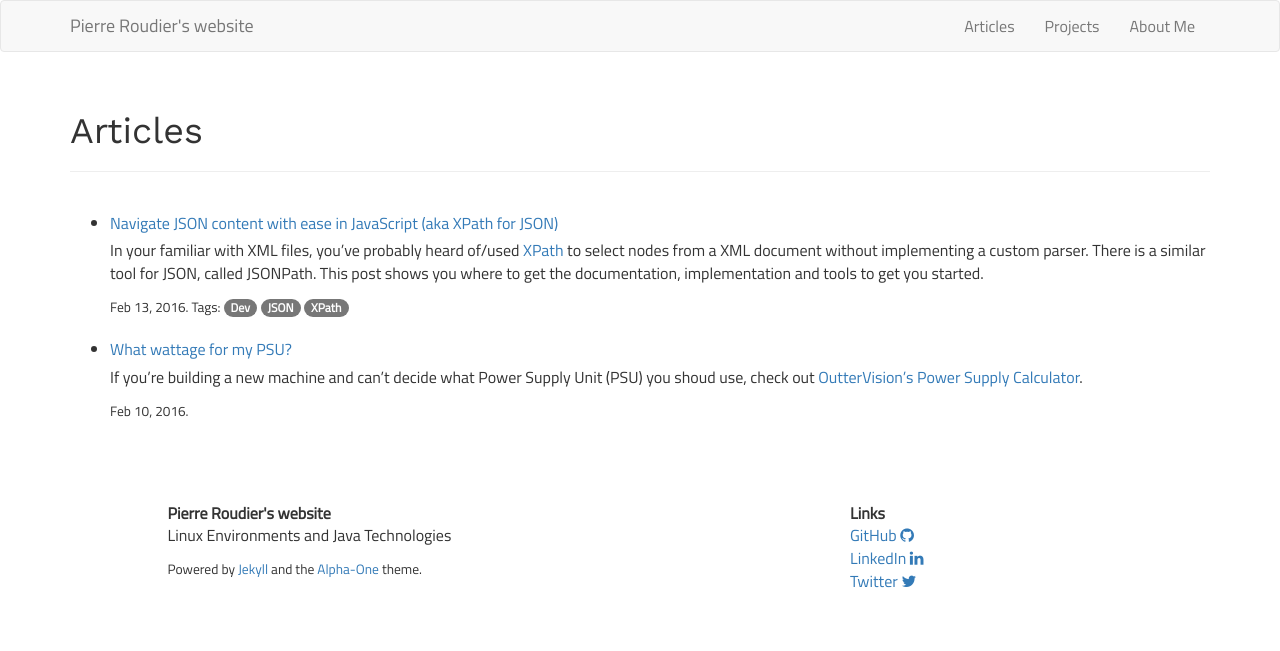
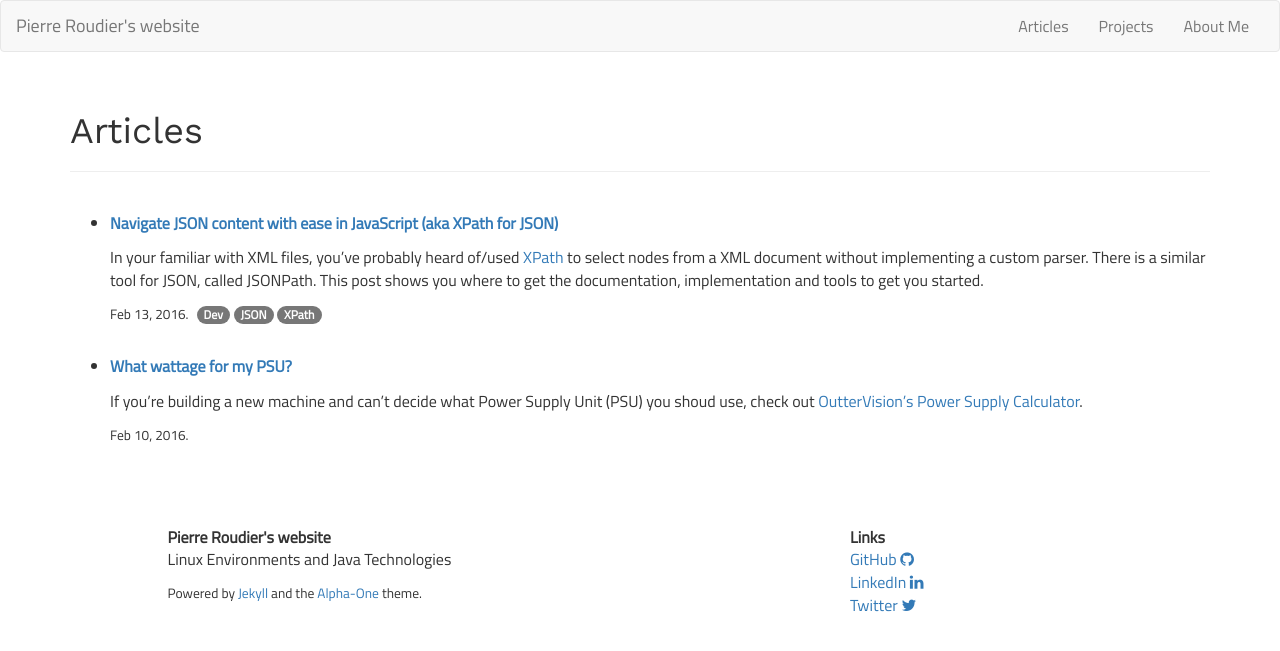
Before and after one commit to proudier/alpha-one, a Jekyll site: the page built from articles.html, in a window 1280 px wide. Shown: the top 651 px of the page. Built offline with Jekyll 4.4.1, drawn with Linux system fonts in a browser that asks for light colours; nearby versions of some CDN libraries.

Commit message:
Fixed collapsed menu. Tweaked display of tags.

```diff
--- a/_config.yml
+++ b/_config.yml
@@ -1,7 +1,7 @@
 title: "Pierre Roudier's website"
 description: "Linux Environments and Java Technologies"
 footer_text: "Powerered by Jeykil. Hosted by OVH."
-baseurl: "" # the subpath of your site, e.g. /blog
+baseurl: "/"
 url: "https://blog.pierreroudier.net"
 
 twitter_username: proudier
--- a/_includes/header.html
+++ b/_includes/header.html
@@ -21,27 +21,27 @@
 </head>
 
 <body>
-    <nav class="navbar navbar-default" role="navigation" id="top-navbar">
-        <div class="container">
+    <nav class="navbar navbar-default">
+        <div class="container-fluid">
             <div class="navbar-header">
-                <button id="menu-toggle" type="button" class="navbar-toggle" >
+                <button type="button" class="navbar-toggle collapsed" data-toggle="collapse" data-target="#navbar-collapse-1">
                     <span class="sr-only">Toggle navigation</span>
-                    <span class="icon-bar bar1"></span>
-                    <span class="icon-bar bar2"></span>
-                    <span class="icon-bar bar3"></span>
+                    <span class="icon-bar"></span>
+                    <span class="icon-bar"></span>
+                    <span class="icon-bar"></span>
                 </button>
-                <a target="_top" href="{{ site.baseurl }}" class="navbar-brand">{{ site.title | escape }}</a>
+                <a class="navbar-brand" href="{{ site.baseurl }}" >{{ site.title | escape }}</a>
             </div>
-            <div class="collapse navbar-collapse"  id="example">
-                <ul class="nav navbar-nav navbar-right navbar-uppercase">
+            <div class="collapse navbar-collapse" id="navbar-collapse-1">
+                <ul class="nav navbar-nav navbar-right">
                     <li>
-                        <a href="articles.html" data-scroll="true" data-id="#blog">Articles</a>
+                        <a href="{{ "articles.html" | prepend: site.baseurl }}" >Articles</a>
                     </li>
                     <li>
-                        <a href="" data-scroll="true" data-id="#projects">Projects</a>
+                        <a href="">Projects</a>
                     </li>
                     <li>
-                        <a href="" data-scroll="true" data-id="#aboutMe">About Me</a>
+                        <a href="">About Me</a>
                     </li>
 {% comment %}
                     {% if site.linkedin_username.size > 0 %}
--- a/_layouts/post.html
+++ b/_layouts/post.html
@@ -5,8 +5,8 @@
     <ul class="list-inline">
         <li><small>{{ page.date | date: "%b %-d, %Y" }}.</small></li>
         {% if page.tags.size > 0 %}
+            <div style="margin-right: 5px; display: inline" ></div>
             <li>
-                <small>Tags: </small>
                 {% for tag in page.tags %}
                     <span class="badge">{{ tag | escape }}</span>
                 {% endfor %}
--- a/articles.html
+++ b/articles.html
@@ -6,22 +6,22 @@
     <h1>Articles</h1>
 </div>
 
-<div style="margin:40px" ></div>
+<div style="margin: 40px" ></div>
 
 <ul>
   {% for post in site.posts %}
     <li>
-        <a href="{{ post.url }}">{{ post.title }}</a>
-        <div style="margin:5px" ></div>
+        <a href="{{ post.url }}"><strong>{{ post.title }}</strong></a>
+        <div style="margin-bottom: 12px" ></div>
         {{ post.excerpt }}
         <small>{{ post.date | date: "%b %-d, %Y" }}. </small>
         {% if post.tags.size > 0 %}
-            <small>Tags: </small>
+            <div style="margin-right: 5px; display: inline" ></div>
                 {% for tag in post.tags %}
                     <span class="badge">{{ tag | escape }}</span>
                 {% endfor %}
         {% endif %}
-        <div style="margin:20px" ></div>
+        <div style="margin-bottom: 30px" ></div>
     </li>
   {% endfor %}
 </ul>
```
